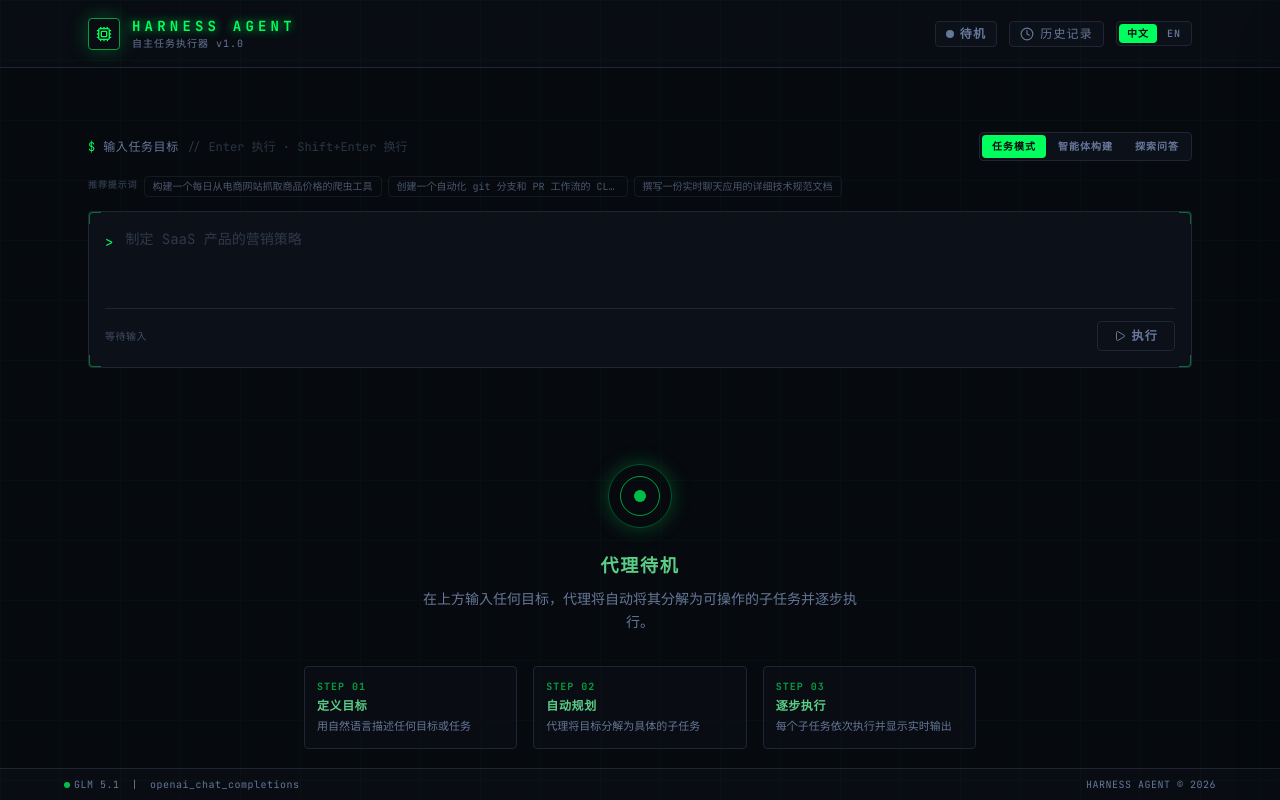
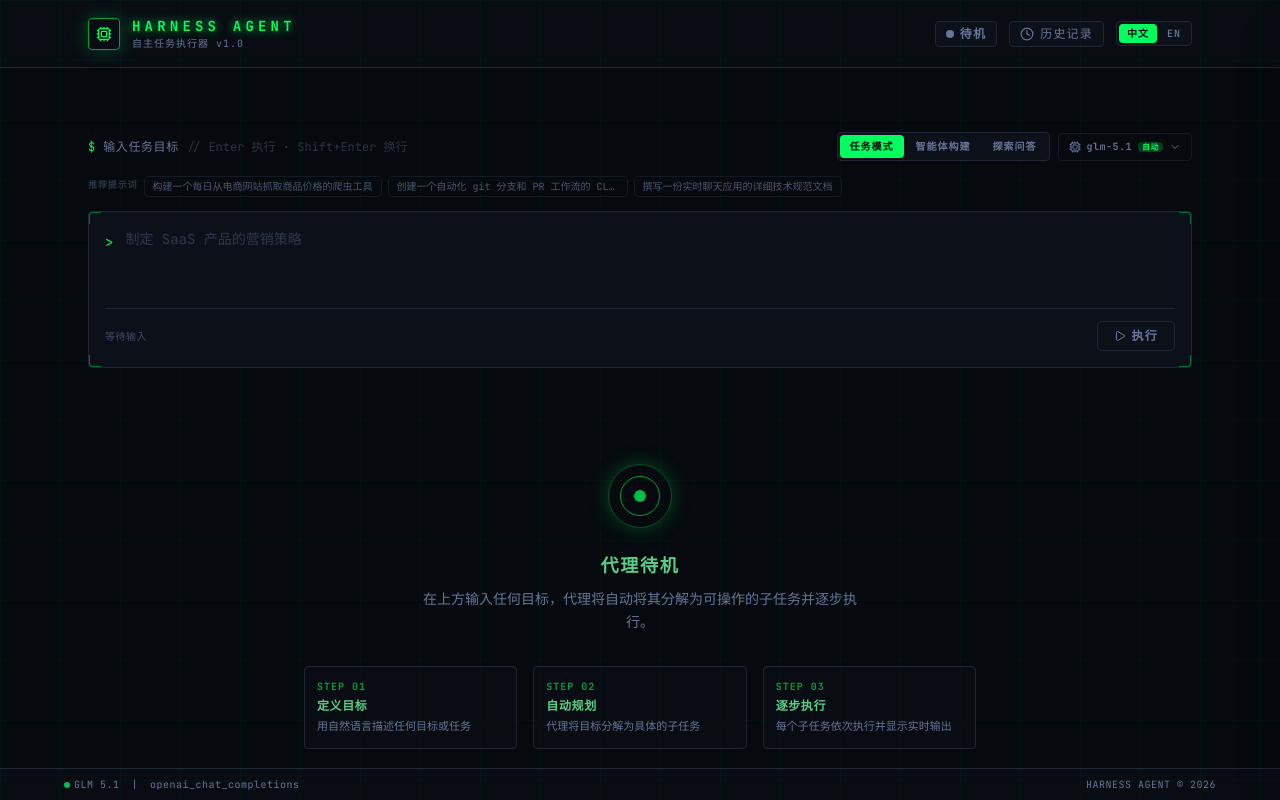
Before and after one commit to xinetzone/evodao, a React (Vite) app: page / in a window 1280 px wide. Built offline with nearby package versions, Linux system fonts and the light colour scheme.

Commit message:
feat(agent): introduce AI model selection

```diff
--- a/src/components/agent/GoalInput.tsx
+++ b/src/components/agent/GoalInput.tsx
@@ -2,12 +2,14 @@ import { useState, useRef } from "react";
 import { Play, RotateCcw, Square, Wand2, Loader, Sparkles } from "lucide-react";
 import { useTranslation } from "react-i18next";
 import { AgentStatus, OutputMode } from "@/hooks/useHarnessAgent";
+import { ModelSelector } from "@/components/agent/ModelSelector";
+import { ModelId, getAutoModel } from "@/lib/models";
 import { SUPABASE_URL, SUPABASE_ANON_KEY } from "@/lib/config";
 import { cn } from "@/lib/utils";
 
 interface GoalInputProps {
   status: AgentStatus;
-  onRun: (goal: string, outputMode: OutputMode) => void;
+  onRun: (goal: string, outputMode: OutputMode, model: string) => void;
   onReset: () => void;
   suggestions?: string[];
   suggestionsLoading?: boolean;
@@ -25,6 +27,7 @@ export function GoalInput({
   const { t } = useTranslation();
   const [goal, setGoal] = useState("");
   const [outputMode, setOutputMode] = useState<OutputMode>("text");
+  const [manualModel, setManualModel] = useState<ModelId | null>(null);
   const [isOptimizing, setIsOptimizing] = useState(false);
   const textareaRef = useRef<HTMLTextAreaElement>(null);
 
@@ -48,7 +51,8 @@ export function GoalInput({
 
   const handleRun = () => {
     if (!goal.trim() || isRunning) return;
-    onRun(goal.trim(), outputMode);
+    const model = manualModel ?? getAutoModel(outputMode);
+    onRun(goal.trim(), outputMode, model);
   };
 
   const handleReset = () => {
@@ -109,6 +113,7 @@ export function GoalInput({
         </div>
 
         {/* Mode toggle pills */}
+        <div className="flex items-center gap-2">
           <div className="flex items-center gap-0.5 p-0.5 rounded border border-border bg-card">
             {(["text", "agent", "qa"] as OutputMode[]).map((m) => (
               <button
@@ -125,6 +130,15 @@ export function GoalInput({
                 {m === "text" ? t("agentMode.taskMode") : m === "agent" ? t("agentMode.agentBuild") : t("agentMode.qaChat")}
               </button>
             ))}
+          </div>
+
+          {/* Model selector */}
+          <ModelSelector
+            outputMode={outputMode}
+            manualModel={manualModel}
+            onChange={setManualModel}
+            disabled={isRunning}
+          />
         </div>
       </div>
 
--- /dev/null
+++ b/src/components/agent/ModelSelector.tsx
@@ -0,0 +1,124 @@
+import { useState, useRef, useEffect } from "react";
+import { useTranslation } from "react-i18next";
+import { ChevronDown, Cpu, Check } from "lucide-react";
+import { cn } from "@/lib/utils";
+import { OutputMode } from "@/hooks/useHarnessAgent";
+import { MODELS, ModelId, getAutoModel } from "@/lib/models";
+
+interface ModelSelectorProps {
+  outputMode: OutputMode;
+  manualModel: ModelId | null;
+  onChange: (model: ModelId | null) => void;
+  disabled?: boolean;
+}
+
+export function ModelSelector({ outputMode, manualModel, onChange, disabled }: ModelSelectorProps) {
+  const { t } = useTranslation();
+  const [open, setOpen] = useState(false);
+  const dropdownRef = useRef<HTMLDivElement>(null);
+
+  const activeModel = manualModel ?? getAutoModel(outputMode);
+  const isAuto = manualModel === null;
+
+  const modelName = (id: ModelId): string =>
+    (t(`modelSelector.models.${id}.name`, { defaultValue: id.split("/")[1] }) as string);
+
+  const modelDesc = (id: ModelId): string =>
+    (t(`modelSelector.models.${id}.desc`, { defaultValue: "" }) as string);
+
+  // Close on outside click
+  useEffect(() => {
+    const handler = (e: MouseEvent) => {
+      if (dropdownRef.current && !dropdownRef.current.contains(e.target as Node)) {
+        setOpen(false);
+      }
+    };
+    document.addEventListener("mousedown", handler);
+    return () => document.removeEventListener("mousedown", handler);
+  }, []);
+
+  return (
+    <div className="relative" ref={dropdownRef}>
+      {/* Trigger button */}
+      <button
+        onClick={() => !disabled && setOpen((o) => !o)}
+        disabled={disabled}
+        title={`${t("modelSelector.label")}: ${modelName(activeModel)}${isAuto ? " (AUTO)" : ""}`}
+        className={cn(
+          "flex items-center gap-1.5 h-7 px-2.5 text-[10px] font-semibold tracking-wider rounded border transition-all duration-150",
+          disabled
+            ? "border-border/30 text-muted-foreground/30 cursor-not-allowed"
+            : open
+            ? "border-primary/60 text-primary bg-primary/5"
+            : "border-border/60 text-muted-foreground hover:border-primary/40 hover:text-foreground"
+        )}
+      >
+        <Cpu className="w-3 h-3 shrink-0" />
+        <span className="max-w-[96px] truncate">{modelName(activeModel)}</span>
+        {isAuto && (
+          <span className="px-1 py-px rounded text-[8px] bg-primary/20 text-primary font-bold leading-none">
+            {t("modelSelector.auto")}
+          </span>
+        )}
+        <ChevronDown className={cn("w-3 h-3 transition-transform duration-150", open && "rotate-180")} />
+      </button>
+
+      {/* Dropdown */}
+      {open && (
+        <div className="absolute right-0 top-full mt-1.5 z-50 w-[220px] rounded border border-border bg-card shadow-xl shadow-black/50 overflow-hidden animate-fade-in">
+          {/* AUTO option */}
+          <button
+            onClick={() => { onChange(null); setOpen(false); }}
+            className={cn(
+              "w-full flex items-start gap-2.5 px-3 py-2.5 text-left transition-colors",
+              isAuto
+                ? "bg-primary/10 text-primary"
+                : "text-foreground/70 hover:bg-primary/5 hover:text-foreground"
+            )}
+          >
+            <div className="flex-1 min-w-0">
+              <div className="flex items-center gap-1.5 mb-0.5">
+                <span className="text-[11px] font-bold tracking-widest">
+                  {t("modelSelector.auto")}
+                </span>
+                <span className="text-[8px] px-1 py-px rounded bg-primary/20 text-primary font-bold leading-none uppercase">
+                  auto
+                </span>
+              </div>
+              <div className="text-[10px] text-muted-foreground/60 leading-tight">
+                {t("modelSelector.autoDesc")}
+              </div>
+            </div>
+            {isAuto && <Check className="w-3 h-3 text-primary mt-0.5 shrink-0" />}
+          </button>
+
+          <div className="mx-3 border-t border-border/40" />
+
+          {/* Model list */}
+          {MODELS.map((id) => (
+            <button
+              key={id}
+              onClick={() => { onChange(id); setOpen(false); }}
+              className={cn(
+                "w-full flex items-start gap-2.5 px-3 py-2.5 text-left transition-colors",
+                manualModel === id
+                  ? "bg-primary/10 text-primary"
+                  : "text-foreground/70 hover:bg-primary/5 hover:text-foreground"
+              )}
+            >
+              <div className="flex-1 min-w-0">
+                <div className="text-[11px] font-semibold tracking-wider mb-0.5">
+                  {modelName(id)}
+                </div>
+                <div className="text-[10px] text-muted-foreground/60 leading-tight">
+                  {modelDesc(id)}
+                </div>
+              </div>
+              {manualModel === id && <Check className="w-3 h-3 text-primary mt-0.5 shrink-0" />}
+            </button>
+          ))}
+        </div>
+      )}
+    </div>
+  );
+}
--- a/src/i18n/locales/en.json
+++ b/src/i18n/locales/en.json
@@ -118,6 +118,18 @@
       "Explain the CAP theorem"
     ]
   },
+  "modelSelector": {
+    "label": "MODEL",
+    "auto": "AUTO",
+    "autoDesc": "Auto-selects the best model for each mode",
+    "models": {
+      "deepseek/deepseek-v4-pro": { "name": "DeepSeek V4 Pro", "desc": "Coding, math & deep reasoning" },
+      "z-ai/glm-5.1": { "name": "GLM 5.1", "desc": "Long-horizon agent tasks" },
+      "z-ai/glm-5": { "name": "GLM 5", "desc": "Complex system design" },
+      "moonshotai/kimi-k2.6": { "name": "Kimi K2.6", "desc": "Multimodal & tool use" },
+      "minimax/minimax-m2.7": { "name": "MiniMax M2.7", "desc": "Coding & workflows" }
+    }
+  },
   "qaOutput": {
     "title": "EXPLORATORY Q&A",
     "clearChat": "CLEAR",
--- a/src/i18n/locales/zh.json
+++ b/src/i18n/locales/zh.json
@@ -118,6 +118,18 @@
       "解释一下 CAP 定理"
     ]
   },
+  "modelSelector": {
+    "label": "模型",
+    "auto": "自动",
+    "autoDesc": "根据模式自动选择最优模型",
+    "models": {
+      "deepseek/deepseek-v4-pro": { "name": "DeepSeek V4 Pro", "desc": "编码、数学与深度推理" },
+      "z-ai/glm-5.1": { "name": "GLM 5.1", "desc": "长程智能体任务" },
+      "z-ai/glm-5": { "name": "GLM 5", "desc": "复杂系统设计" },
+      "moonshotai/kimi-k2.6": { "name": "Kimi K2.6", "desc": "多模态与工具调用" },
+      "minimax/minimax-m2.7": { "name": "MiniMax M2.7", "desc": "编码与工作流" }
+    }
+  },
   "qaOutput": {
     "title": "探索问答",
     "clearChat": "清空对话",
--- /dev/null
+++ b/src/lib/models.ts
@@ -0,0 +1,17 @@
+import { OutputMode } from "@/hooks/useHarnessAgent";
+
+export const MODELS = [
+  "deepseek/deepseek-v4-pro",
+  "z-ai/glm-5.1",
+  "z-ai/glm-5",
+  "moonshotai/kimi-k2.6",
+  "minimax/minimax-m2.7",
+] as const;
+
+export type ModelId = (typeof MODELS)[number];
+
+/** Auto-selects the optimal model based on output mode */
+export function getAutoModel(outputMode: OutputMode): ModelId {
+  if (outputMode === "agent") return "deepseek/deepseek-v4-pro";
+  return "z-ai/glm-5.1";
+}
--- a/src/pages/Index.tsx
+++ b/src/pages/Index.tsx
@@ -18,6 +18,7 @@ const Index = () => {
   const { t } = useTranslation();
   const history = useAgentHistory();
   const [historyOpen, setHistoryOpen] = useState(false);
+  const [activeModel, setActiveModel] = useState("GLM 5.1");
   // Prompt suggestions state
   const [suggestions, setSuggestions] = useState<string[]>([]);
   const [suggestionsLoading, setSuggestionsLoading] = useState(false);
@@ -147,7 +148,10 @@ const Index = () => {
 
           <GoalInput
             status={status}
-            onRun={(goal, mode) => runAgent(goal, mode, history.addEntry)}
+            onRun={(goal, mode, model) => {
+              setActiveModel(model.split("/")[1] || model);
+              runAgent(goal, mode, history.addEntry, undefined, model);
+            }}
             onReset={handleReset}
             suggestions={suggestions}
             suggestionsLoading={suggestionsLoading}
@@ -326,7 +330,7 @@ const Index = () => {
           <div className="flex items-center gap-3 text-[10px] text-muted-foreground tracking-wider">
             <span className="flex items-center gap-1">
               <span className="w-1.5 h-1.5 rounded-full bg-primary animate-pulse" />
-              GLM 5.1
+              {activeModel}
             </span>
             <span>|</span>
             <span>openai_chat_completions</span>
```
Also changed, not shown: src/hooks/useHarnessAgent.ts (+14 -9 lines), 1 other file (tests, documents, lock files or other folders). Lines whose indentation alone changed are shown as unchanged.
